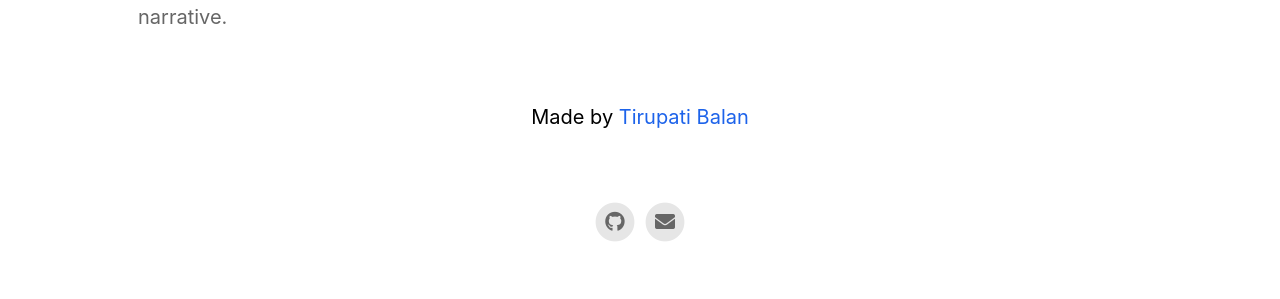
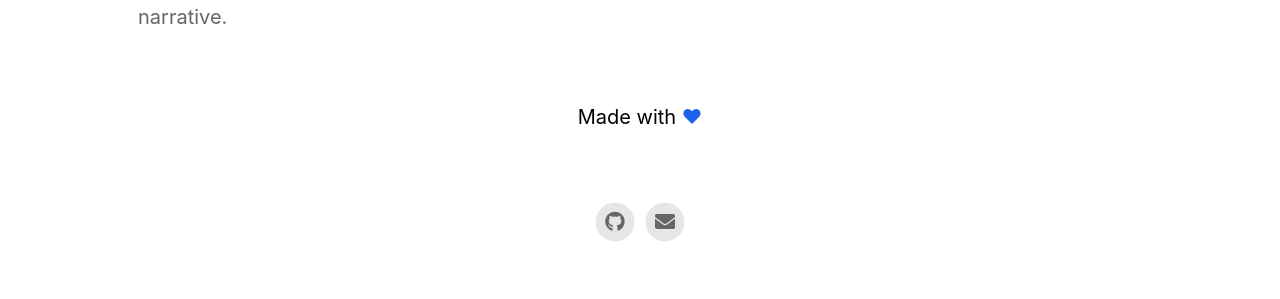
Before and after one commit to tirupati17/inoutexpensemanager, a Jekyll site: the page built from index.html, in a window 1280 px wide. Shown: the part 1983-2282 px from the top of the page. Built offline with Jekyll 4.4.1, drawn with Linux system fonts in a browser that asks for light colours; nearby versions of some CDN libraries.

Commit message:
config update

```diff
--- a/_config.yml
+++ b/_config.yml
@@ -21,7 +21,7 @@
 excerpt_separator: ""
 
 # Information About Yourself
-your_name                                 : Tirupati Balan
+your_name                                 : ♥
 your_link                                 : www.tirupatibalan.com
 your_city                                 :
 email_address                             : tirupati.balan@gmail.com
--- a/_includes/footer.html
+++ b/_includes/footer.html
@@ -1,6 +1,6 @@
 <footer>
 	{% if site.your_name %}
-	<p class="footerText">Made by {% if site.your_link %}<a href="{{ site.your_link }}">{% endif %}{{ site.your_name }}{% if site.your_link %}</a>{% endif %}{% if site.your_city %} in {{ site.your_city }}{% endif %}</p>
+	<p class="footerText">Made with {% if site.your_link %}<a href="{{ site.your_link }}">{% endif %}{{ site.your_name }}{% if site.your_link %}</a>{% endif %}{% if site.your_city %} in {{ site.your_city }}{% endif %}</p>
 	{% endif %}
 	<div class="footerIcons">
 
```
